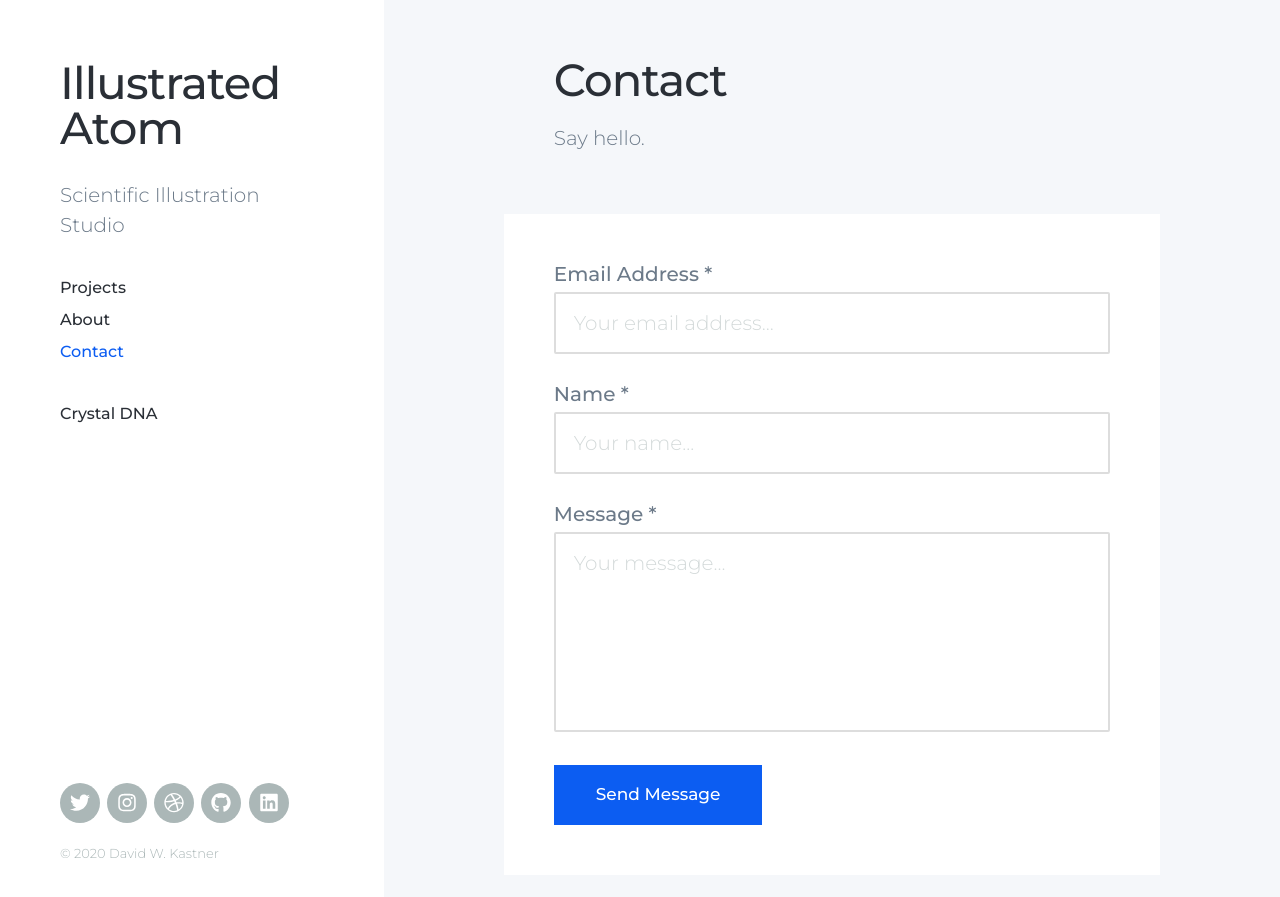
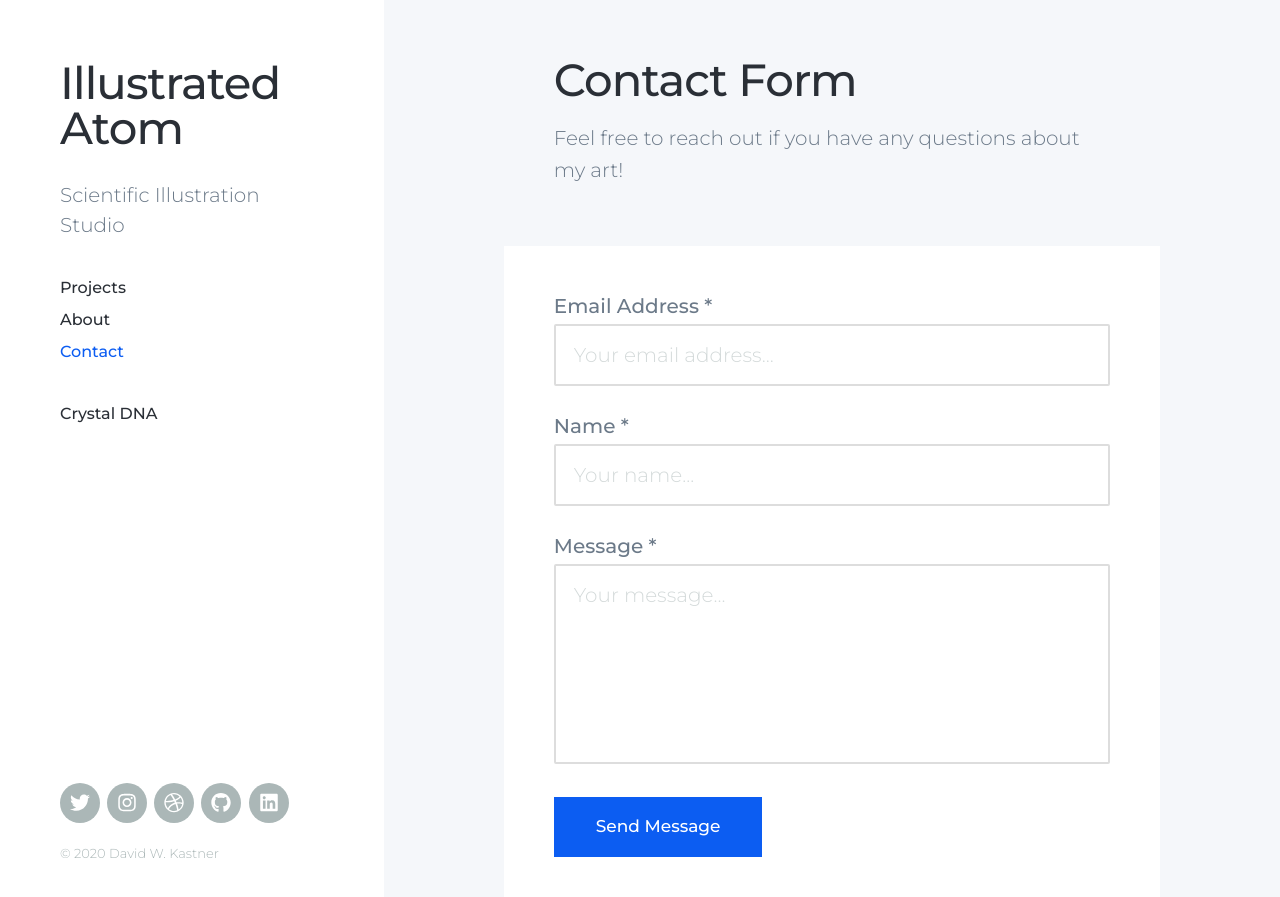
Before and after one commit to davidkastner/illustratedatom, a Jekyll site: the page built from _pages/contact.md, in a window 1280 px wide and 900 px high. Shown: the top 897 px of the window. Built offline with Jekyll 4.4.1, drawn with Linux system fonts in a browser that asks for light colours; nearby versions of some CDN libraries.

```diff
--- a/_pages/contact.md
+++ b/_pages/contact.md
@@ -1,6 +1,6 @@
 ---
-title: Contact
-subtitle: Say hello.
+title: Contact Form
+subtitle: Feel free to reach out if you have any questions about my art!
 ---
 
 {% include contact-form.html %}
```
Also changed, not shown: 4 other files.
